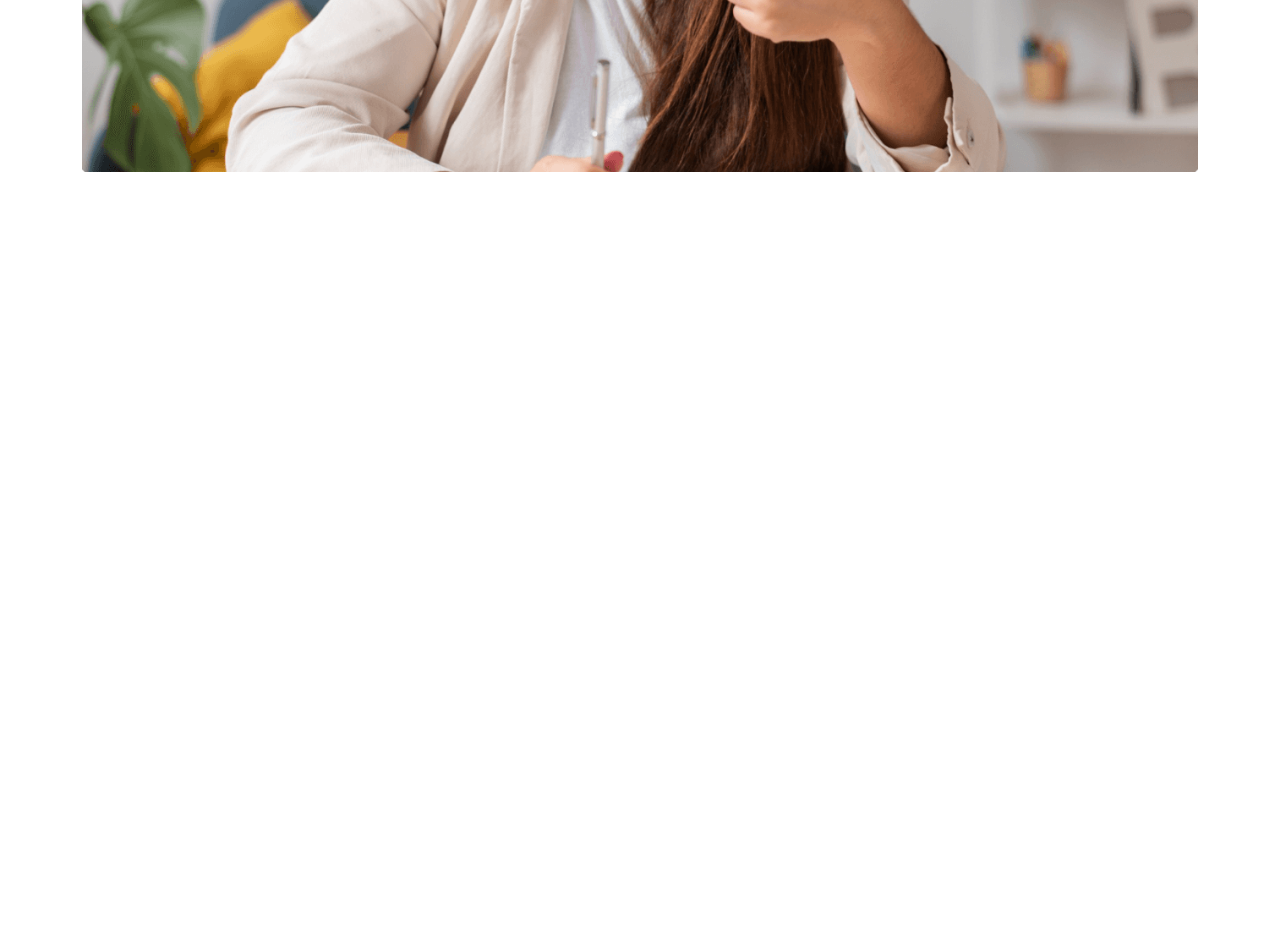
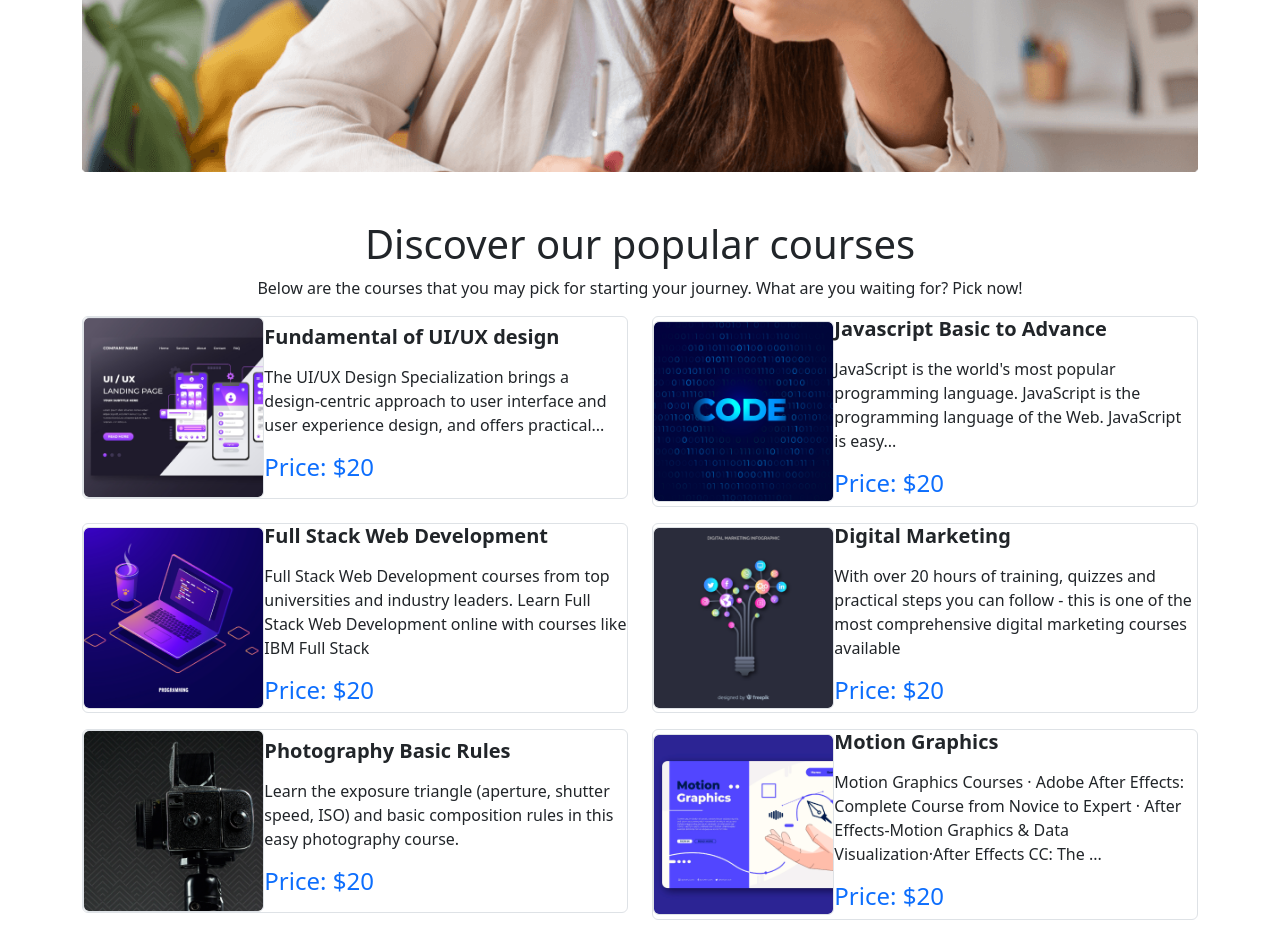
Before and after one commit to yatohajime/edtech-web, a plain HTML site: page index.html in a window 1280 px wide. Shown: the part 500-1436 px from the top of the page. Before the commit the page ends 800 px from the top, so only its background shows below. Drawn offline with nearby package versions, Linux system fonts and the light colour scheme.

Commit message:
added courses area

```diff
--- a/index.html
+++ b/index.html
@@ -45,7 +45,8 @@
             </div>
           </nav>        <!-- navbar end -->
 
-          <div id="carouselExampleCaptions" class="carousel slide carousel-fade container mt-4" data-bs-ride="false">
+                <!-- carousal start -->
+          <div id="carouselExampleCaptions" class="carousel slide carousel-fade container mt-4 mb-5" data-bs-ride="false">
             <div class="carousel-inner">
               <div class="carousel-item active">
                 <img src="images/cover/cover-1.png" class="d-block img-fluid" alt="...">
@@ -71,6 +72,105 @@
               <span class="carousel-control-next-icon" aria-hidden="true"></span>
             </button>
           </div>
+          <!-- carousal end -->
     </header>
+
+    <main>
+        <!-- course section start -->
+        <section class="container">
+            <div class="text-center">
+                <h1>Discover our popular courses</h1>
+                <p>Below are the courses that you may pick for starting your journey. What are you waiting for? Pick now!</p>
+            </div>
+            <div class="row row-cols-2">
+                <div class="col-md-6 mb-3" >
+                    <div class="row g-0 border border-1 rounded d-flex align-items-center">
+                      <div class="col-md-4">
+                        <img src="images/course/course-1.png" class="img-fluid border rounded" alt="...">
+                      </div>
+                      <div class="col-md-8">
+                        <div class="card-body">
+                          <h5 class="card-title fw-bold mb-3">Fundamental of UI/UX design</h5>
+                          <p class="card-text">The UI/UX Design Specialization brings a design-centric approach to user interface and user experience design, and offers practical...</p>
+                          <h4 class="text-primary">Price: $20</h4>
+                        </div>
+                      </div>
+                    </div>
+                </div>
+                <div class="col-md-6 mb-3" >
+                    <div class="row g-0 border border-1 rounded d-flex align-items-center">
+                      <div class="col-md-4">
+                        <img src="images/course/course-2.png" class="img-fluid border rounded" alt="...">
+                      </div>
+                      <div class="col-md-8">
+                        <div class="card-body">
+                          <h5 class="card-title fw-bold mb-3">Javascript Basic to Advance</h5>
+                          <p class="card-text">JavaScript is the world's most popular programming language. JavaScript is the programming language of the Web. JavaScript is easy...</p>
+                          <h4 class="text-primary">Price: $20</h4>
+                        </div>
+                      </div>
+                    </div>
+                </div>
+                <div class="col-md-6 mb-3" >
+                    <div class="row g-0 border border-1 rounded d-flex align-items-center">
+                      <div class="col-md-4">
+                        <img src="images/course/course-3.png" class="img-fluid border rounded" alt="...">
+                      </div>
+                      <div class="col-md-8">
+                        <div class="card-body">
+                          <h5 class="card-title fw-bold mb-3">Full Stack Web Development</h5>
+                          <p class="card-text">Full Stack Web Development courses from top universities and industry leaders. Learn Full Stack Web Development online with courses like IBM Full Stack</p>
+                          <h4 class="text-primary">Price: $20</h4>
+                        </div>
+                      </div>
+                    </div>
+                </div>
+                <div class="col-md-6 mb-3" >
+                    <div class="row g-0 border border-1 rounded d-flex align-items-center">
+                      <div class="col-md-4">
+                        <img src="images/course/course-4.png" class="img-fluid border rounded" alt="...">
+                      </div>
+                      <div class="col-md-8">
+                        <div class="card-body">
+                          <h5 class="card-title fw-bold mb-3">Digital Marketing</h5>
+                          <p class="card-text">With over 20 hours of training, quizzes and practical steps you can follow - this is one of the most comprehensive digital marketing courses available</p>
+                          <h4 class="text-primary">Price: $20</h4>
+                        </div>
+                      </div>
+                    </div>
+                </div>
+                <div class="col-md-6 mb-3" >
+                    <div class="row g-0 border border-1 rounded d-flex align-items-center">
+                      <div class="col-md-4">
+                        <img src="images/course/course-5.png" class="img-fluid border rounded" alt="...">
+                      </div>
+                      <div class="col-md-8">
+                        <div class="card-body">
+                          <h5 class="card-title fw-bold mb-3">Photography Basic Rules</h5>
+                          <p class="card-text">Learn the exposure triangle (aperture, shutter speed, ISO) and basic composition rules in this easy photography course.</p>
+                          <h4 class="text-primary">Price: $20</h4>
+                        </div>
+                      </div>
+                    </div>
+                </div>
+                <div class="col-md-6 mb-3" >
+                    <div class="row g-0 border border-1 rounded d-flex align-items-center">
+                      <div class="col-md-4">
+                        <img src="images/course/course-6.png" class="img-fluid border rounded" alt="...">
+                      </div>
+                      <div class="col-md-8">
+                        <div class="card-body">
+                          <h5 class="card-title fw-bold mb-3">Motion Graphics</h5>
+                          <p class="card-text">Motion Graphics Courses · Adobe After Effects: Complete Course from Novice to Expert · After Effects-Motion Graphics & Data Visualization·After Effects CC: The ...</p>
+                          <h4 class="text-primary">Price: $20</h4>
+                        </div>
+                      </div>
+                    </div>
+                </div>
+
+            </div>
+        </section>
+        <!-- course section end -->
+    </main>
 </body>
 </html>
```
